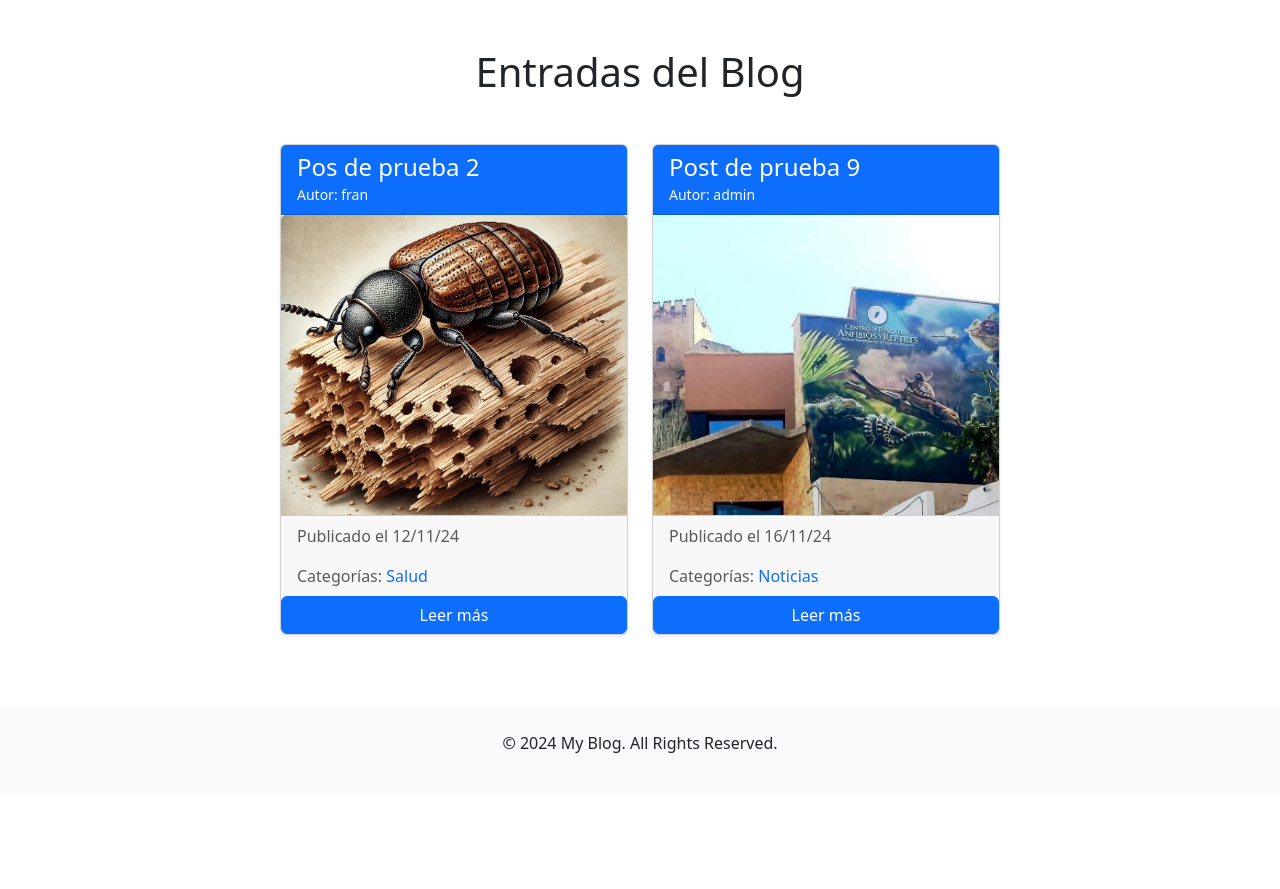
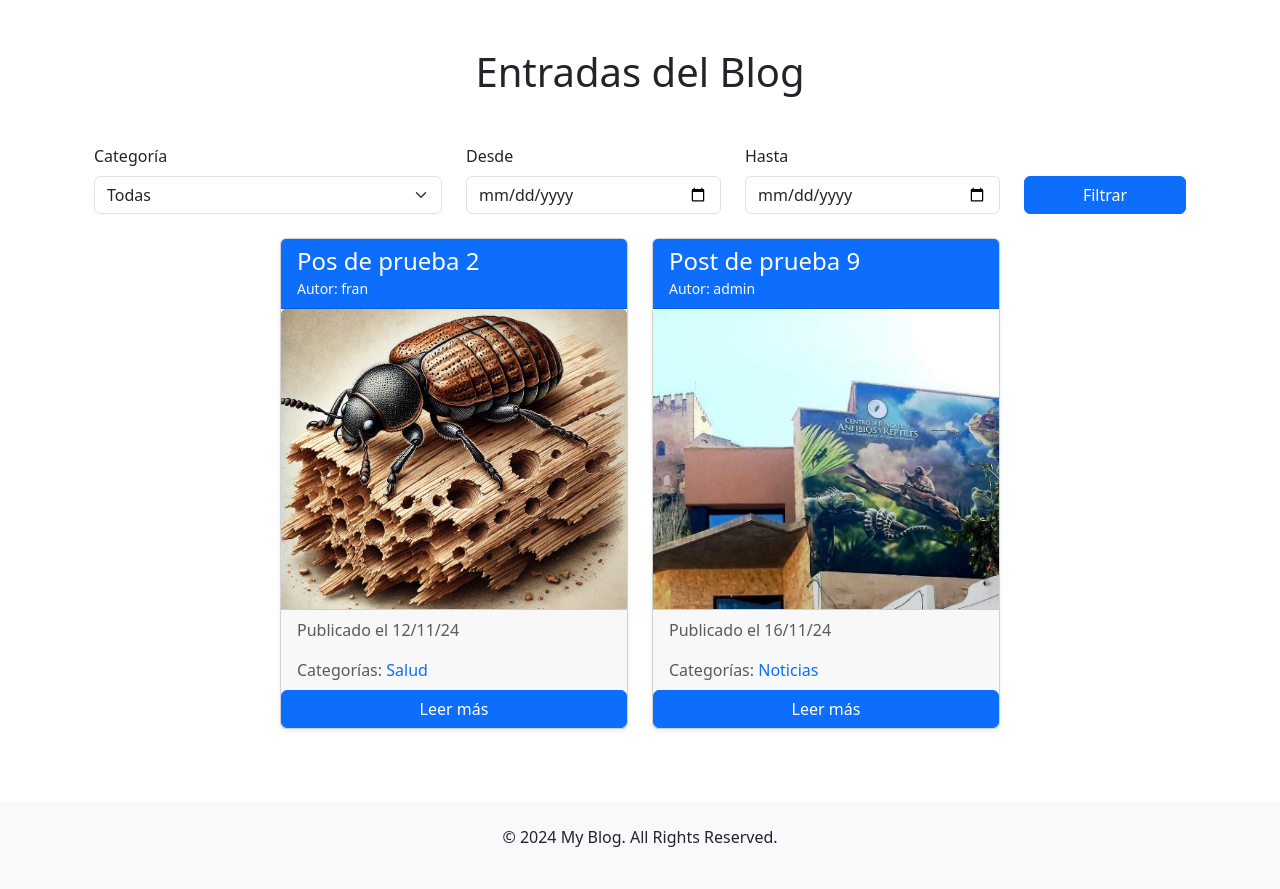
Before and after one commit to FranciscoGRG/Proyecto_Django, a Django app: page /blog/ in a window 1280 px wide. Shown: the part 128-1017 px from the top of the page. Before the commit the page ends 881 px from the top, so only its background shows below. Run offline with Django 5.2, Linux system fonts and the light colour scheme; data comes from the database, SQL or seed files in the repository.

Commit message:
añadido filtro de busqueda

```diff
--- a/blog/templates/blog/blog.html
+++ b/blog/templates/blog/blog.html
@@ -16,6 +16,38 @@
     {% endif %}
 
     <h1 class="text-center mb-5">Entradas del Blog</h1>
+
+    <form method="GET" action="" class="mb-4">
+        <div class="row">
+            <!-- Filtro por categoría -->
+            <div class="col-md-4">
+                <label for="categoria" class="form-label">Categoría</label>
+                <select class="form-select" id="categoria" name="categoria">
+                    <option value="">Todas</option>
+                    {% for categoria in categorias %}
+                    <option value="{{ categoria.id }}" {% if request.GET.categoria == categoria.id|stringformat:"s" %}selected{% endif %}>{{ categoria.nombre }}</option>
+                    {% endfor %}
+                </select>
+            </div>
+
+            <!-- Filtro por fecha inicial -->
+            <div class="col-md-3">
+                <label for="fecha_inicio" class="form-label">Desde</label>
+                <input type="date" class="form-control" id="fecha_inicio" name="fecha_inicio" value="{{ request.GET.fecha_inicio }}">
+            </div>
+
+            <!-- Filtro por fecha final -->
+            <div class="col-md-3">
+                <label for="fecha_fin" class="form-label">Hasta</label>
+                <input type="date" class="form-control" id="fecha_fin" name="fecha_fin" value="{{ request.GET.fecha_fin }}">
+            </div>
+
+            <!-- Botón para aplicar filtros -->
+            <div class="col-md-2 d-flex align-items-end">
+                <button type="submit" class="btn btn-primary w-100">Filtrar</button>
+            </div>
+        </div>
+    </form>
 
     <div class="row justify-content-center">
         {% for post in posts %}
--- a/blog/views.py
+++ b/blog/views.py
@@ -8,7 +8,20 @@ from django.contrib import messages
 # Vista para mostrar los post
 def blog(request):
     posts = Post.objects.all()
-    return render(request, 'blog/blog.html', {'posts': posts})
+    categorias = Categoria.objects.all()
+
+    categoria_id = request.GET.get('categoria')
+    if categoria_id:
+        posts = posts.filter(categorias__id=categoria_id)
+
+    fecha_inicio = request.GET.get('fecha_inicio')
+    fecha_fin = request.GET.get('fecha_fin')
+    if fecha_inicio:
+        posts = posts.filter(created__gte=fecha_inicio)
+    if fecha_fin:
+        posts = posts.filter(created__lte=fecha_fin)
+
+    return render(request, 'blog/blog.html', {'posts': posts, 'categorias': categorias})
 
 
 # Vista para mostrar el formulario para crear un post y procesarlo
```
